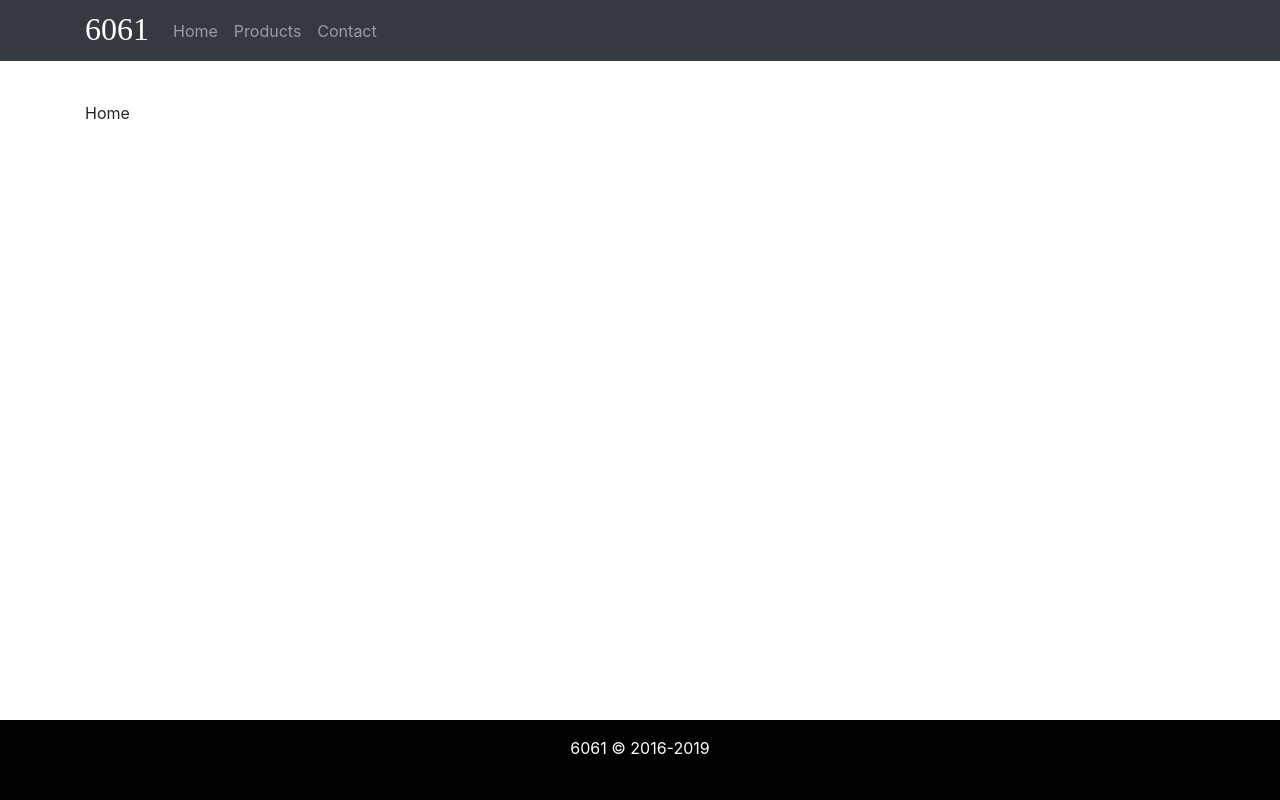
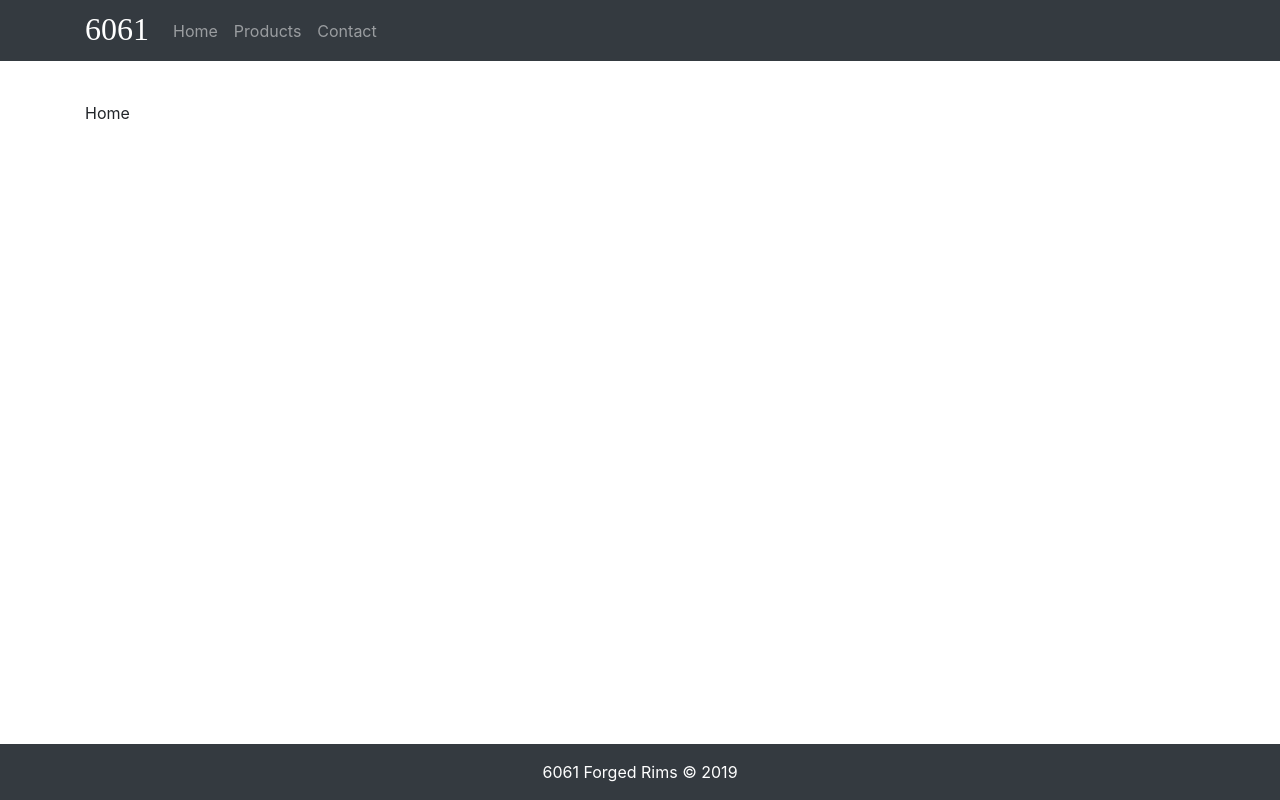
Before and after one commit to alex-radch/diploma-project, a React app: page / in a window 1280 px wide. Built offline with nearby package versions, Linux system fonts and the light colour scheme; a web font is replaced by a local one; what react-router-redux would draw is missing.

Commit message:
changed footer

```diff
--- a/src/components/Footer.js
+++ b/src/components/Footer.js
@@ -1,10 +1,10 @@
-import React, { Component, Fragment } from 'react';
+import React from 'react';
 
 function Footer() {
   return (
     <footer className="page-footer font-small blue">
       <div className="footer-copyright text-center py-3">
-        6061 © 2016-{new Date().getFullYear()}
+         <span>6061 Forged Rims © { new Date().getFullYear() }</span>
       </div>
     </footer>
   );
--- a/src/index.css
+++ b/src/index.css
@@ -18,8 +18,7 @@ main {
 footer {
   flex: 0 0 auto;
   width: 100%;
-  height: 80px;
-  background-color: #010101;
+  background-color: #343a40;
   color: #fff;
 }
 
```
